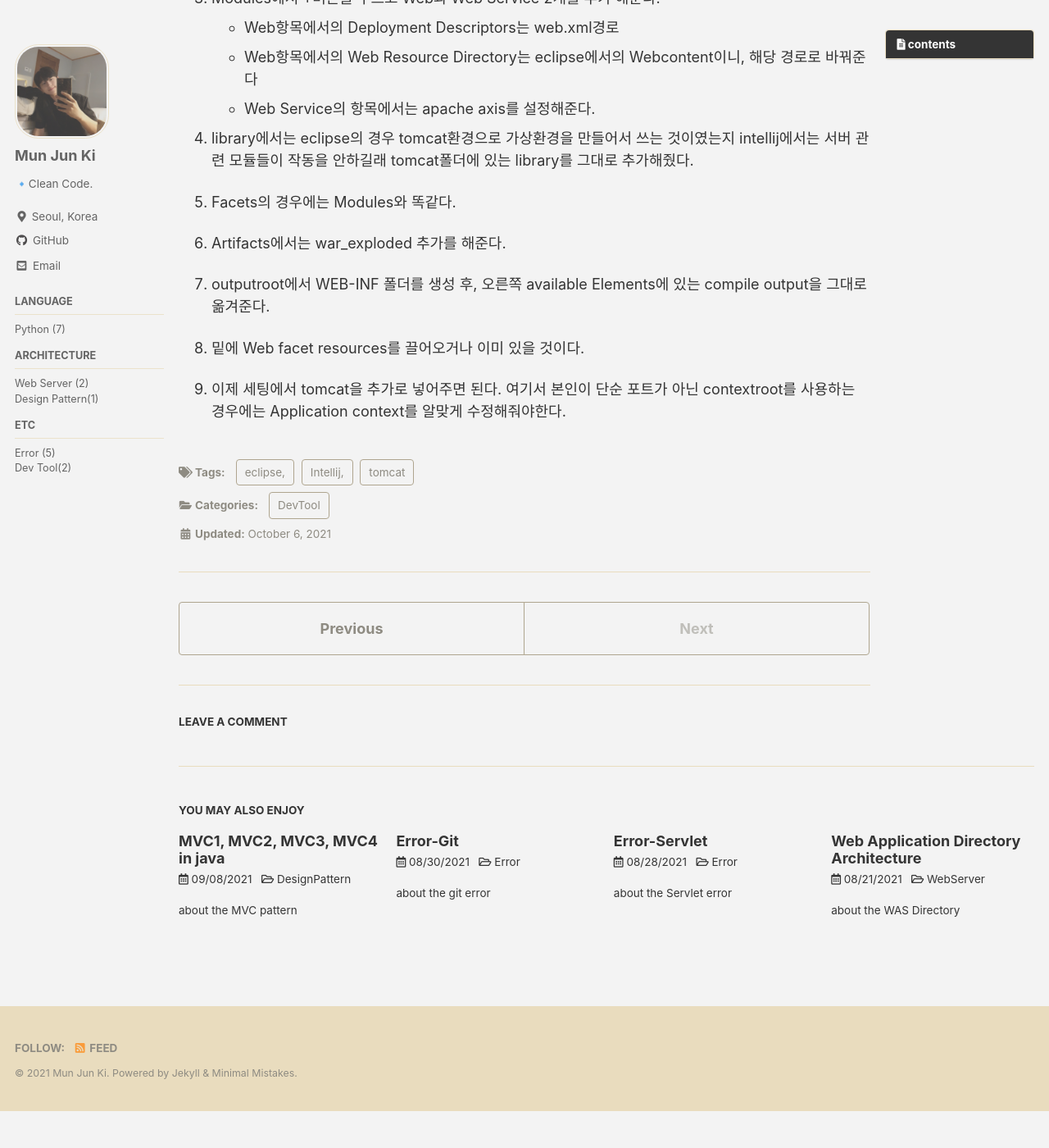
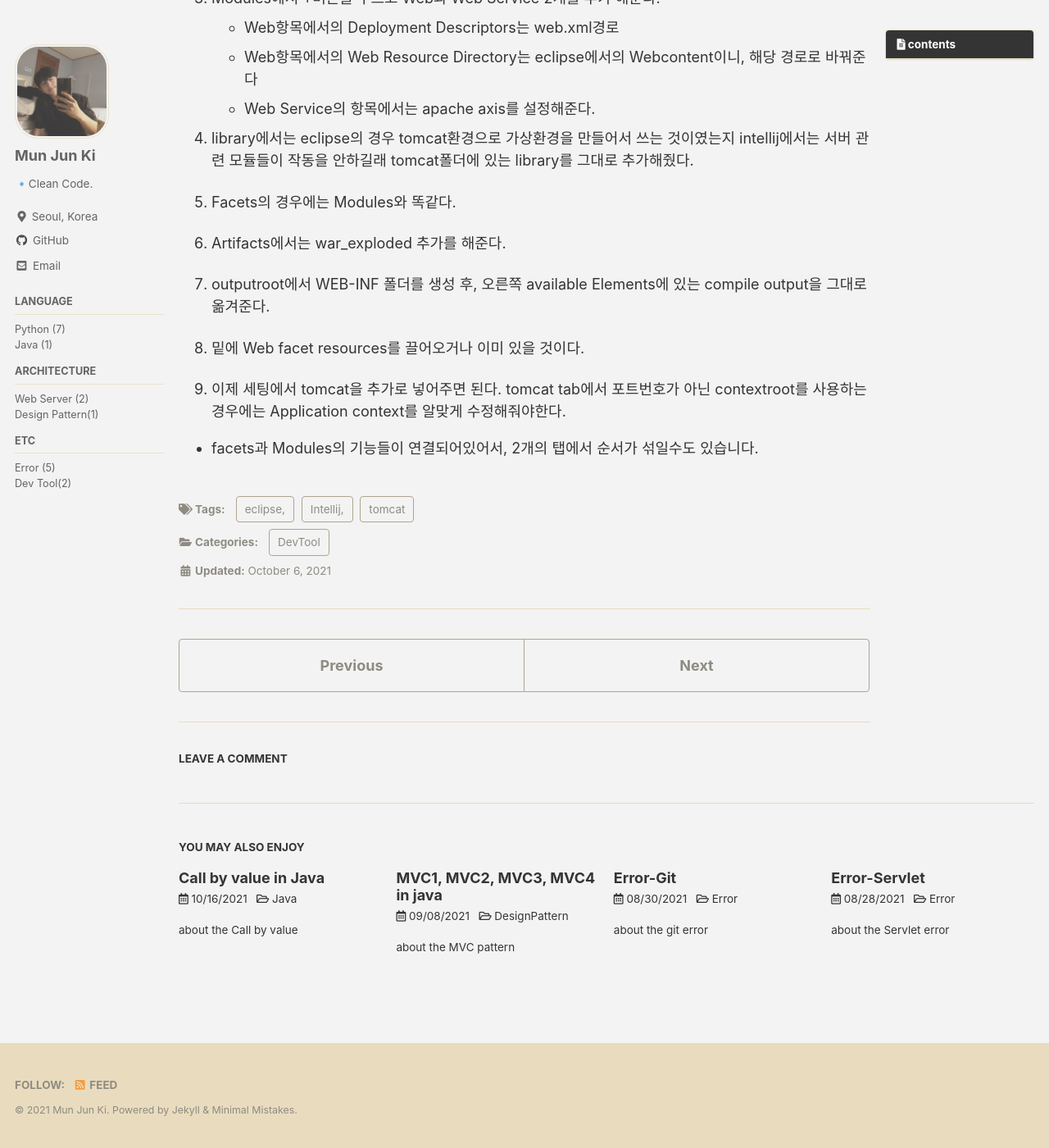
Before and after one commit to moo-on/moo-on.github.io, a Jekyll site: the page built from _posts/2021-10-06-eclipse to Intellij Dynamic Web Project.md, in a window 1280 px wide and 1400 px high, scrolled down 486 px. Shown: the whole window at 82% size. Built offline with Jekyll 4.4.1, drawn with Linux system fonts in a browser that asks for light colours; cached includes are drawn as plain includes; some web fonts are replaced; comment, search, counter and statistics services are not loaded; before the commit the page ends 1841 px from its top, so only the background shows below that; some of the changed text lies outside the part shown.

Commit message:
add post

```diff
--- a/_includes/nav_list_main
+++ b/_includes/nav_list_main
@@ -16,6 +16,11 @@
                 {% for category in site.categories %}
                     {% if category[0] == "Python" %}
                         <li><a href="/categories/Python" class="">Python ({{category[1].size}})</a></li>
+                    {% endif %}
+                {% endfor %}
+                {% for category in site.categories %}
+                    {% if category[0] == "Java" %}
+                        <li><a href="/categories/Java" class="">Java ({{category[1].size}})</a></li>
                     {% endif %}
                 {% endfor %}
             </ul>
--- a/_posts/2021-10-06-eclipse to Intellij Dynamic Web Project.md
+++ b/_posts/2021-10-06-eclipse to Intellij Dynamic Web Project.md
@@ -1,7 +1,7 @@
 ---
 date: 2021-10-06
 
-title: "eclipse to Intellij Dynamic Web Project"
+title: "Eclipse to Intellij Dynamic Web Project"
 excerpt: "about the eclipse Project use to Intellij "
 
 categories: DevTool
@@ -41,4 +41,6 @@ last_modified_at : 2021-10-06
 
 8. 밑에 Web facet resources를 끌어오거나 이미 있을 것이다.
 
-9. 이제 세팅에서 tomcat을 추가로 넣어주면 된다. 여기서 본인이 단순 포트가 아닌 contextroot를 사용하는 경우에는 Application context를 알맞게 수정해줘야한다.
+9. 이제 세팅에서 tomcat을 추가로 넣어주면 된다. tomcat tab에서 포트번호가 아닌 contextroot를 사용하는 경우에는 Application context를 알맞게 수정해줘야한다.
+
+* facets과 Modules의 기능들이 연결되어있어서, 2개의 탭에서 순서가 섞일수도 있습니다.
```
Also changed, not shown: _pages/category-Java.md (added, +11 -0 lines), _posts/2021-10-16-Call by value and JVM memory structure.md (added, +61 -0 lines), _posts/2021-09-08-MVC1,MVC2,MVC3.md (line endings or trailing spaces).
